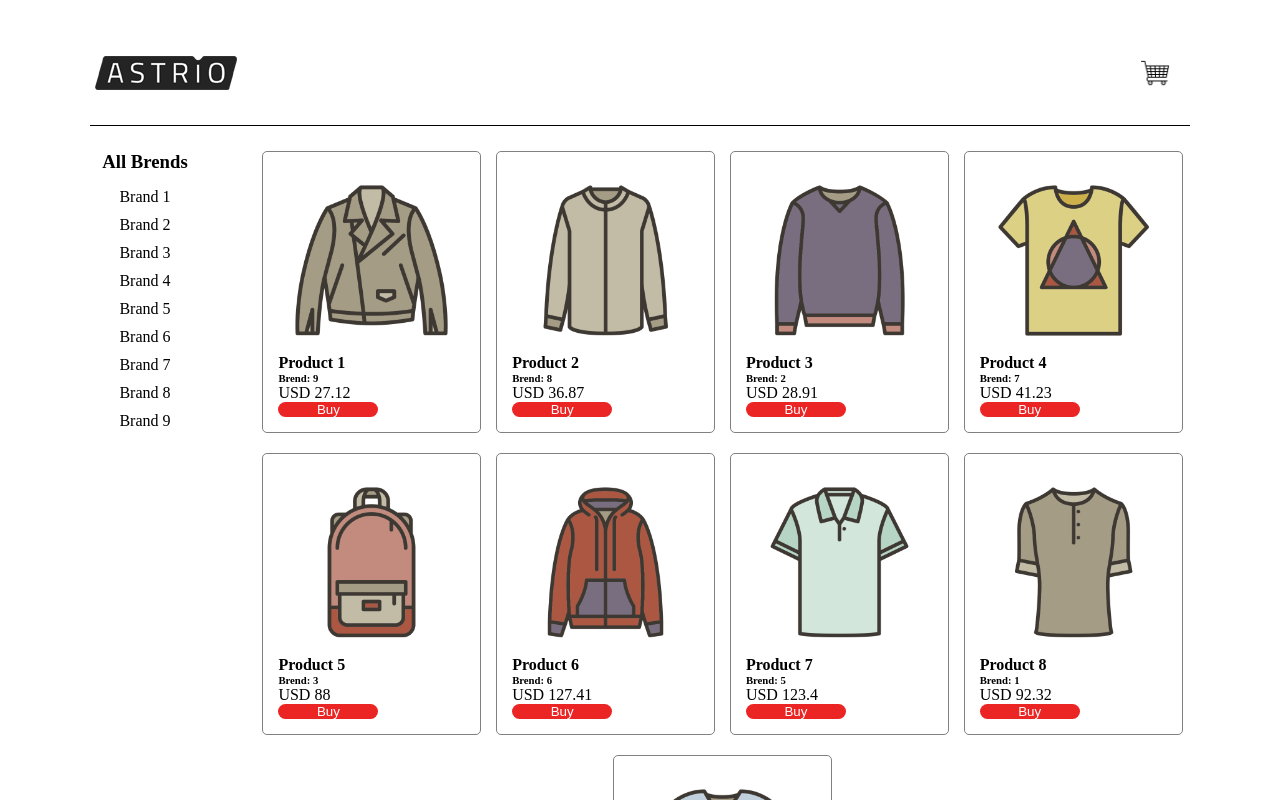
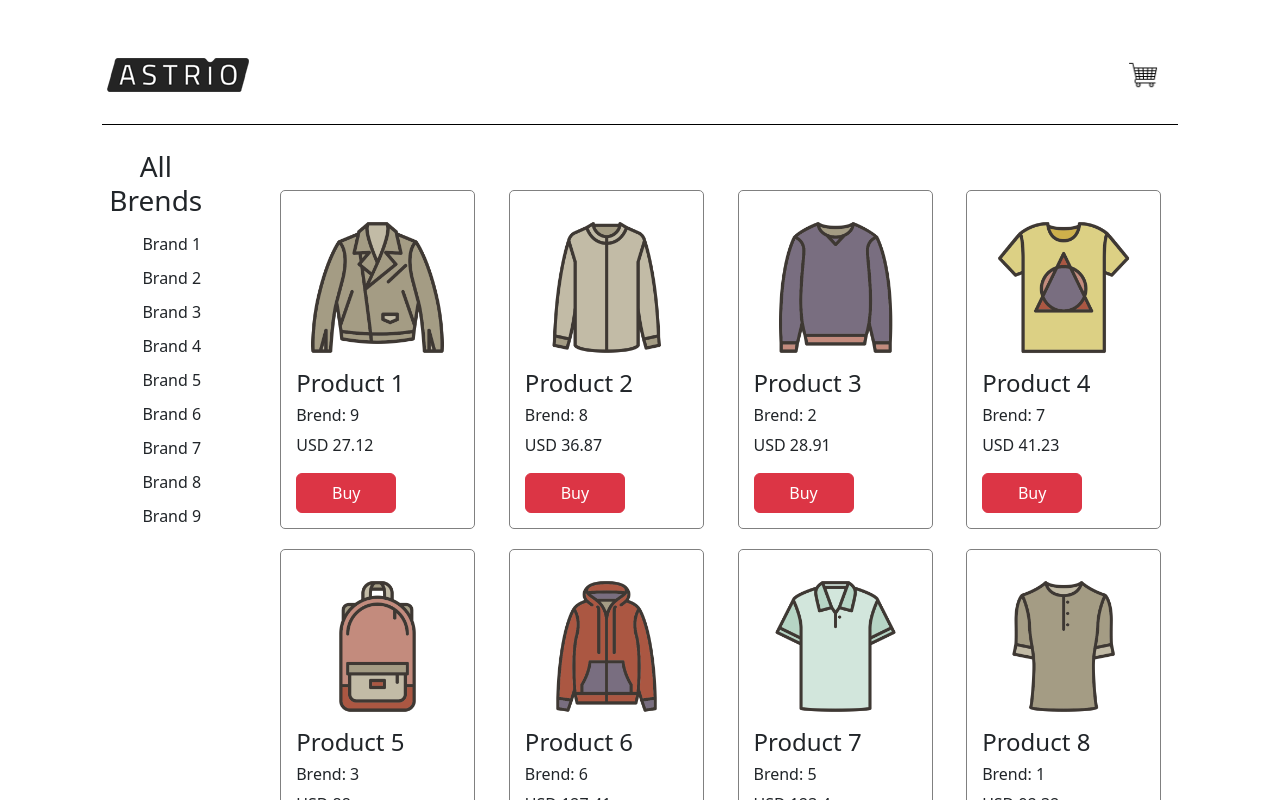
Before and after one commit to MaxOvs19/shopReact, a React (Create React App) app: page / in a window 1280 px wide. Shown: the top 800 px of the page. Built offline with nearby package versions, Linux system fonts and the light colour scheme.

Commit message:
Added butstrap

```diff
--- a/package.json
+++ b/package.json
@@ -11,6 +11,7 @@
     "@types/node": "^16.18.11",
     "@types/react": "^18.0.27",
     "@types/react-dom": "^18.0.10",
+    "bootstrap": "^5.3.0-alpha1",
     "prettier": "^2.8.3",
     "react": "^18.2.0",
     "react-dom": "^18.2.0",
--- a/public/index.html
+++ b/public/index.html
@@ -8,6 +8,9 @@
     <meta name="description" content="Web site created using create-react-app" />
     <link rel="apple-touch-icon" href="%PUBLIC_URL%/logo192.png" />
     <link rel="manifest" href="%PUBLIC_URL%/manifest.json" />
+    <link href="https://cdn.jsdelivr.net/npm/bootstrap@5.3.0-alpha1/dist/css/bootstrap.min.css" rel="stylesheet" integrity="sha384-GLhlTQ8iRABdZLl6O3oVMWSktQOp6b7In1Zl3/Jr59b6EGGoI1aFkw7cmDA6j6gD" crossorigin="anonymous">
+    <script src="https://cdn.jsdelivr.net/npm/bootstrap@5.3.0-alpha1/dist/js/bootstrap.bundle.min.js" integrity="sha384-w76AqPfDkMBDXo30jS1Sgez6pr3x5MlQ1ZAGC+nuZB+EYdgRZgiwxhTBTkF7CXvN" crossorigin="anonymous"></script>
+  </head>
 
     <title>Shop React</title>
   </head>
--- a/src/components/home-page/home.scss
+++ b/src/components/home-page/home.scss
@@ -28,6 +28,7 @@
 }
 
 .goods {
+  margin-top: 40px;
   display: flex;
   justify-content: space-around;
   width: 85%;
--- a/src/ui/cart/cart.scss
+++ b/src/ui/cart/cart.scss
@@ -1,28 +1,28 @@
 .cart {
   padding: 15px;
-  cursor: pointer;
-  width: 20%;
+
+  width: 195px;
+
   display: flex;
   flex-direction: column;
   align-items: flex-start;
   border: 1px solid grey;
   border-radius: 5px;
   margin-bottom: 20px;
+  transform: 0.5s;
 
   img {
     width: 100%;
   }
+
+  &:hover {
+    transform: 0.5s;
+    box-shadow: 5px 5px 5px rgba(63, 63, 63, 0.359);
+    cursor: pointer;
+  }
 }
 
-.buttonBuy {
+.btn-danger {
   width: 100px;
-  background-color: rgb(235, 36, 36);
-  color: white;
-  border-radius: 15px;
-  border: none;
-  cursor: pointer;
-
-  &:hover {
-    background-color: rgb(243, 127, 127);
-  }
+  height: 40px;
 }
--- a/src/ui/cart/cart.tsx
+++ b/src/ui/cart/cart.tsx
@@ -44,7 +44,7 @@ export const Cart = ({ title, brand, regular_price, image, id, type, sku, count
         <span>{regular_price.currency} </span>
         {regular_price.value}
       </p>
-      <button className="buttonBuy" onClick={() => Add(id)}>
+      <button className="btn btn-danger " onClick={() => Add(id)}>
         Buy
       </button>
     </div>
```
Also changed, not shown: 1 other file (tests, documents, lock files or other folders).
